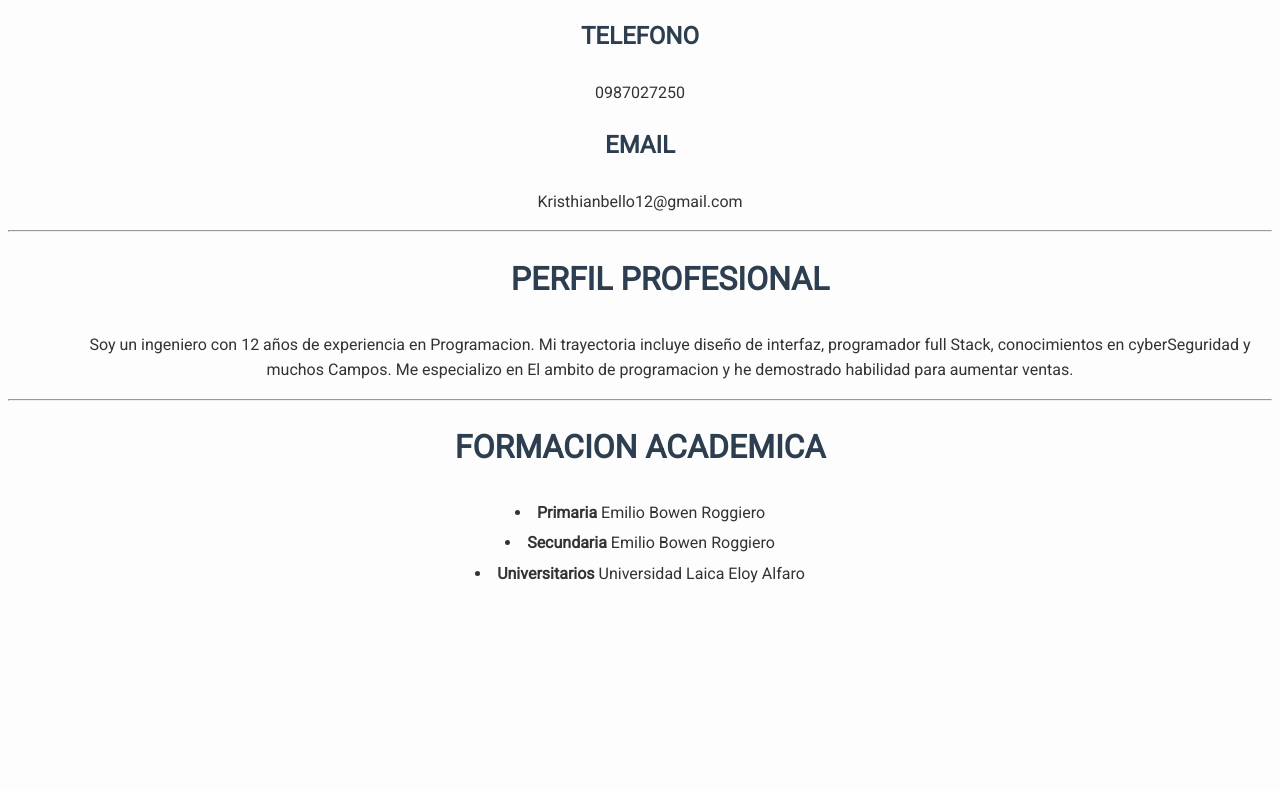
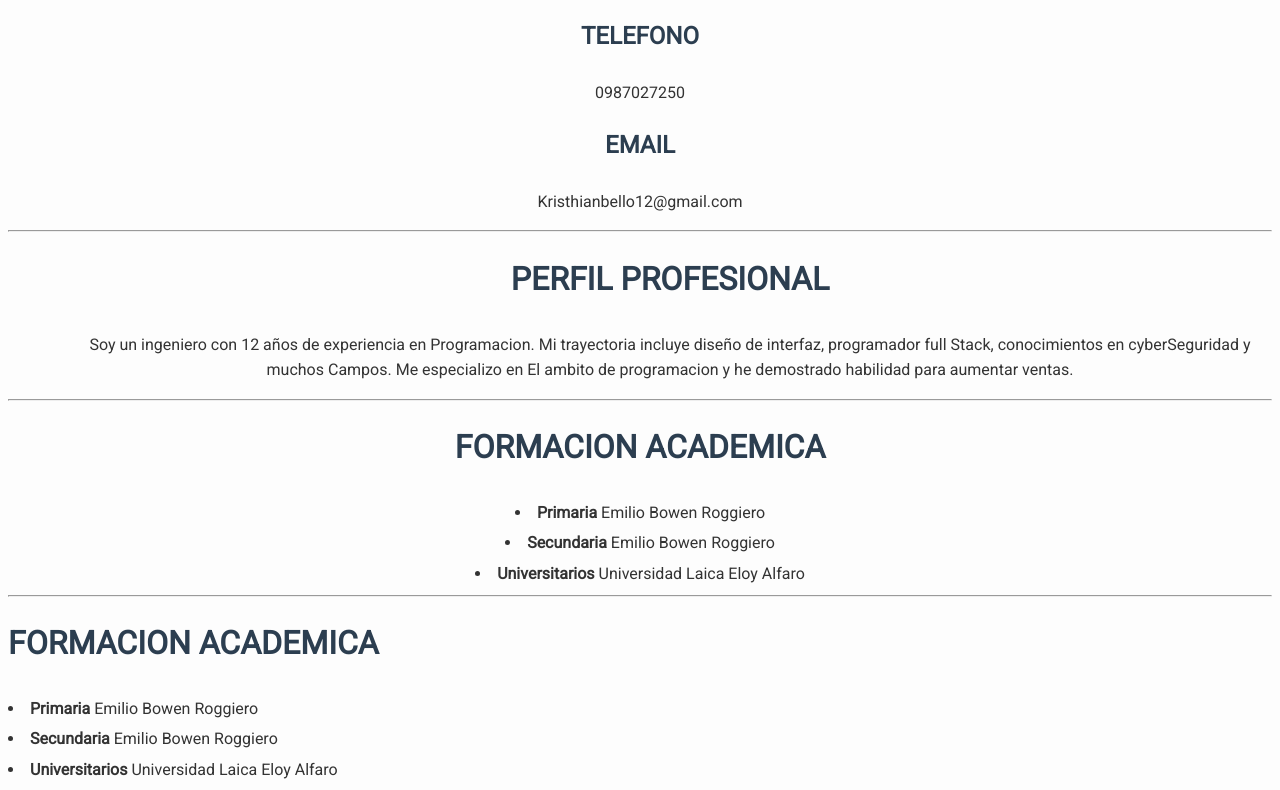
Before and after one commit to KristhianBello/Aplicaciones-para-Clientes-Web, a plain HTML site: page Hoja de vida/index.html in a window 1280 px wide. Shown: the part 701-1491 px from the top of the page. Before the commit the page ends 1296 px from the top, so only its background shows below. Drawn offline with Linux system fonts and the light colour scheme.

Commit message:
Hoja de vida actual

```diff
--- a/Hoja de vida/index.html
+++ b/Hoja de vida/index.html
@@ -11,7 +11,7 @@
 <body>
     <div ALIGN="Center">
         <h1>Datos personales</h1>
-    <img src="photo_profile.jpg" width="120" height="130">
+        <img src="photo.jpg">
         <h2>Nombre Y Apellido</h2>
         <p>Kristhian Augusto Bello Soledispa</p>
         <h2>Lugar de nacimiento</h2>
@@ -38,5 +38,12 @@
         <li><b>Secundaria</b> Emilio Bowen Roggiero</li>
         <li><b>Universitarios</b> Universidad Laica Eloy Alfaro</li>
         </div>
+    </ul>
+    <hr>
+    <h1>Formacion academica</h1>
+    <li><b>Primaria</b> Emilio Bowen Roggiero</li>
+    <li><b>Secundaria</b> Emilio Bowen Roggiero</li>
+    <li><b>Universitarios</b> Universidad Laica Eloy Alfaro</li>
+    </div>
 </body>
 </html>
```
Also changed, not shown: Hoja de vida/photo.jpg (renamed from Hoja de vida/photo_profile.jpg). Lines whose indentation alone changed are shown as unchanged.
